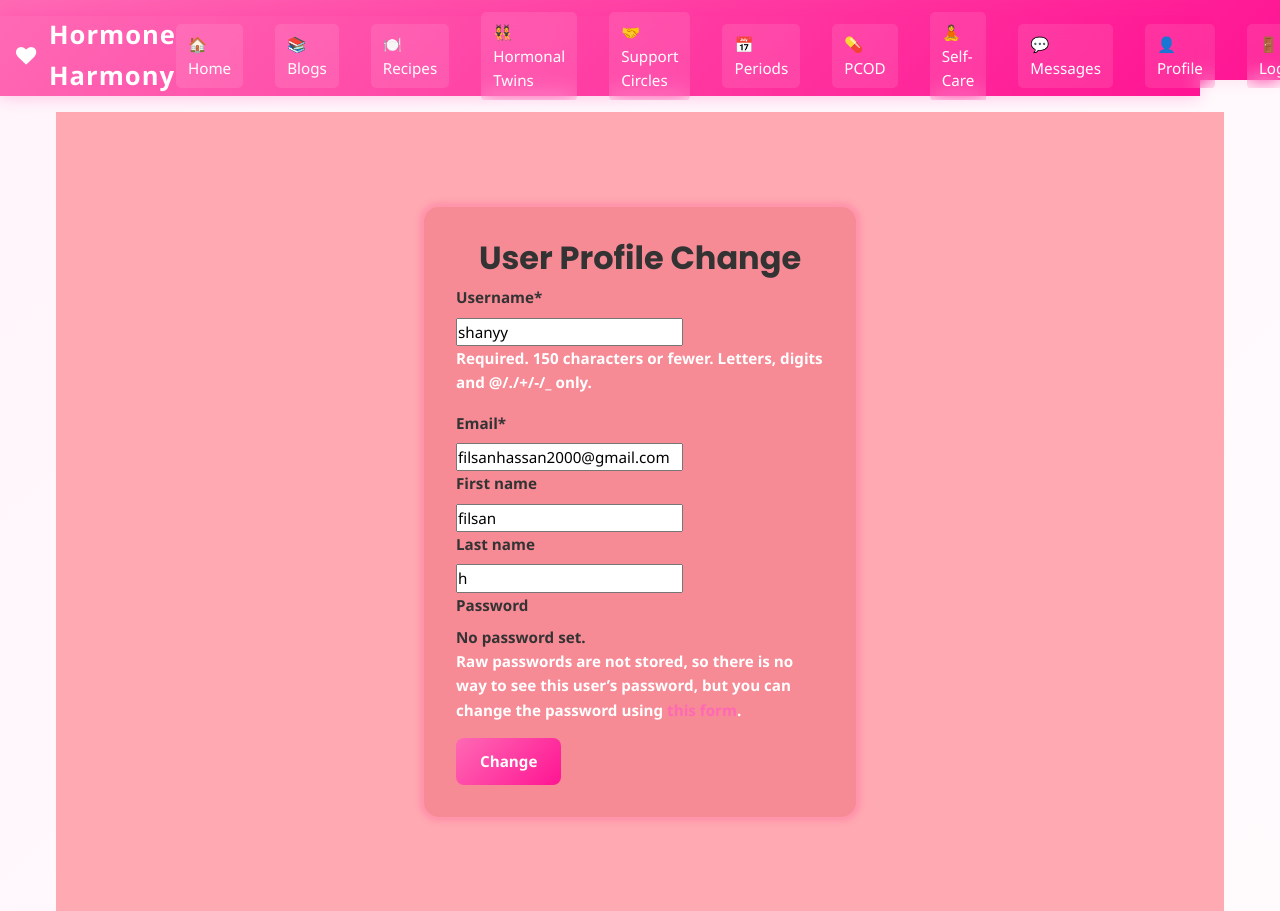
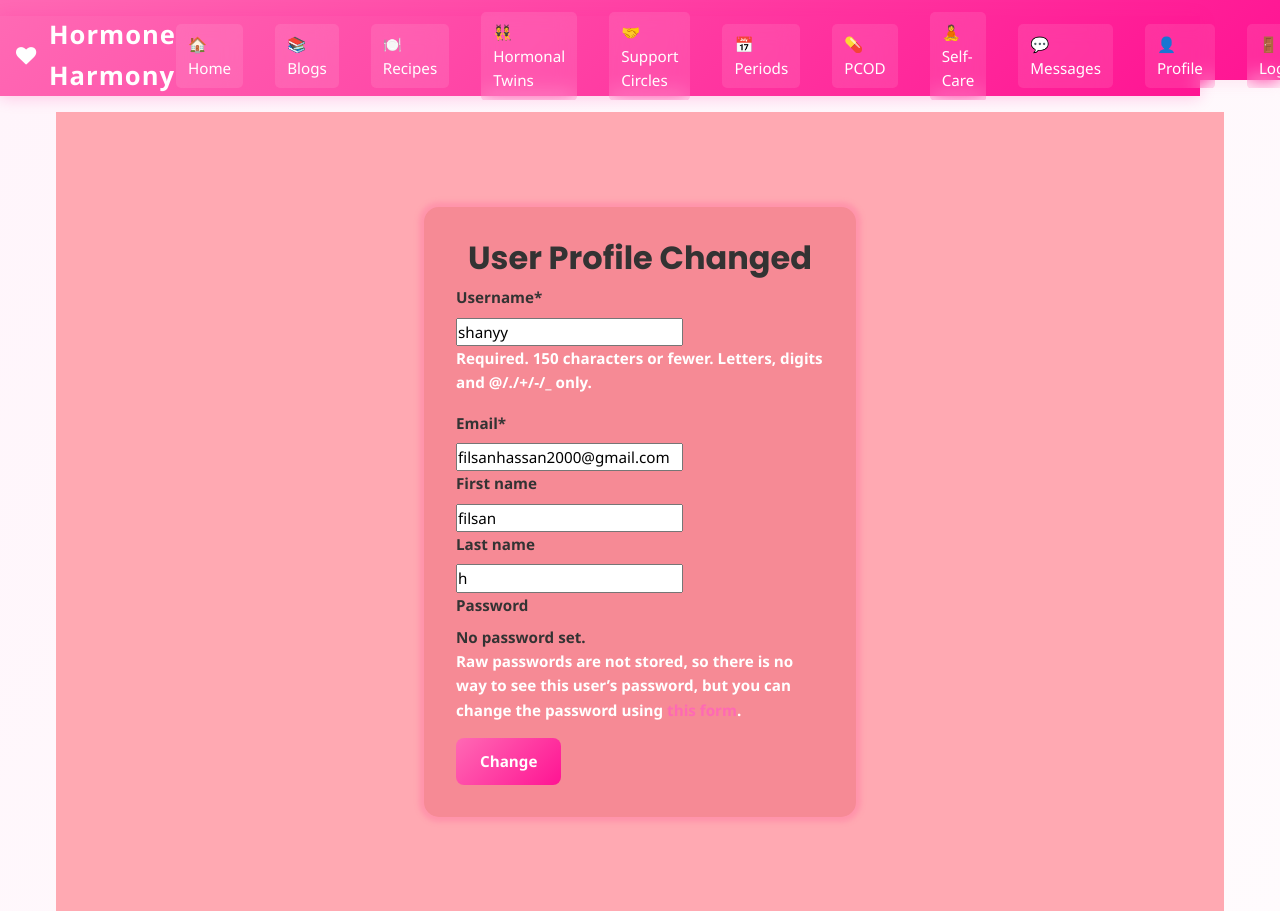
Before and after one commit to filsan-1/hh, a Django app: page /account/change_profile/ in a window 1280 px wide. Shown: the top 911 px of the page. Run offline with Django 3.2, Linux system fonts and the light colour scheme; a user stored in the database is signed in; some libraries are stand-ins or nearby versions; some web fonts are replaced.

Commit message:
Update change_profile.html

```diff
--- a/templates/App_Login/change_profile.html
+++ b/templates/App_Login/change_profile.html
@@ -7,7 +7,7 @@
 {% block body_block %}
 <div class="userchangeprofile">
     <div class="userchangeprofilebox">
-        <h2>User Profile Change</h2>
+        <h2>User Profile Changed</h2>
 <form  method="post">
     {{form|crispy}}
 
```
